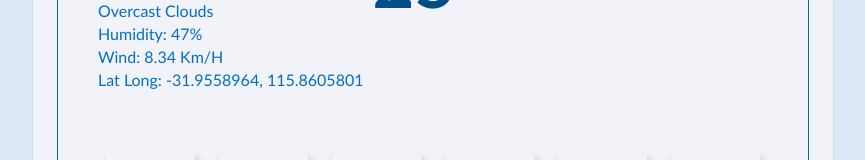
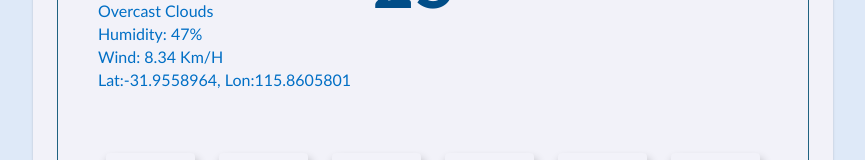
Before and after one commit to os-nath/clima-weather-app-sc-react, a React (Create React App) app: page / in a window 1280 px wide. Shown: the part 343-503 px from the top of the page, without its empty margins (207-1072 px from the left). Built offline with nearby package versions, Linux system fonts and the light colour scheme.

Commit message:
Tested different API calls

```diff
--- a/src/App.js
+++ b/src/App.js
@@ -8,7 +8,7 @@ import ClimaApp from "./ClimaApp.js";
 // import CssBaseline from "@mui/material/CssBaseline";
 
 function App() {
-// add Geolocation function to get Lat and Long
+// add Geolocation function to get Lat and Long and pass the props to ClimaApp instead of defaultCity
   return (
     <div className="App">
       <ClimaApp defaultCity="Perth" />
--- a/src/ClimaApp.js
+++ b/src/ClimaApp.js
@@ -2,7 +2,7 @@ import React, { useState } from "react";
 import { Button, Box, Grid, Card, CardContent, TextField } from "@mui/material";
 import SearchRoundedIcon from "@mui/icons-material/SearchRounded";
 import PlaceOutlinedIcon from "@mui/icons-material/PlaceOutlined";
-// import axios from "axios";
+import axios from "axios";
 import "./ClimaApp.css";
 import WeatherInfo from "./WeatherInfo";
 import WeatherForecast from "./WeatherForecast";
@@ -10,16 +10,12 @@ import WeatherForecast from "./WeatherForecast";
 export default function ClimaApp(props) {
   const [weatherData, setWeatherData] = useState({ ready: false });
   const [city, setCity] = useState(props.defaultCity);
+  const [forecastData, setForecastData] = useState({ ready: false });
 
   function handleResponse(response) {
-
     setWeatherData({
       ready: true,
-    coordinates:
-      "Lat Long: " +
-      response.data.coordinates.latitude +
-      ", " +
-      response.data.coordinates.longitude,
+      coordinates: response.data.coordinates,
       temperature: response.data.daily[0].temperature.day,
       humidity: response.data.daily[0].temperature.humidity,
       date: new Date(response.data.daily[0].time * 1000),
@@ -33,41 +29,49 @@ export default function ClimaApp(props) {
     });
   }
 
+  function handle1Response(response) {
+    setForecastData({
+      ready: true,
+      coordinates: response.data.coordinates,
+      temperature: response.data.daily[1].temperature.day,
+      humidity: response.data.daily[1].temperature.humidity,
+      date: new Date(response.data.daily[1].time * 1000),
+      description: response.data.daily[1].condition.description,
+      icon: response.data.daily[1].condition.icon,
+      icon_url: response.data.daily[1].condition.icon_url,
+      iconDescription: response.data.daily[1].condition.description,
+      wind: response.data.daily[1].wind.speed,
+      city: response.data.city,
+      country: response.data.country,
+    });
+  }
+
   function handleCityChange(event) {
-
     setCity(event.target.value);
   }
 
   function search() {
+    const apiKey = "c8ofb37351203d2abe70t35b1d4121da";
+    const units = "metric";
+    // var apiUrlForecast = `https://api.shecodes.io/weather/v1/forecast?query=${city}&key=${apiKey}&units=${units}`;
+    // axios.get(apiUrlForecast).then(handleResponse);
+
+    // console.log(response);
     // const apiKey = "c8ofb37351203d2abe70t35b1d4121da";
     // const units = "metric";
-    // const apiUrl = `https://api.shecodes.io/weather/v1/current?query=${city}&key=${apiKey}&units=${units}`;
-    // axios.get(apiUrl).then(handleResponse);
-    // const apiUrlForecast = `https://api.shecodes.io/weather/v1/forecast?query=${city}&key=${apiKey}`;
-    // axios.get(apiUrlForecast).then((resp) => console.log(resp));
-    // var jsondata = {
-    //   data: {
-    //     coordinates: { longitude: 35, latitude: 115 },
-    //     temperature: { current: 25, humidity: 25 },
-    //     // time: new Date(1669967252),
-    //     condition: {
-    //       description: "filler",
-    //       icon: "broken-clouds-day",
-    //       icon_url:
-    //         "http://shecodes-assets.s3.amazonaws.com/api/weather/icons/broken-clouds-day.png",
-    //       iconDescription: "its a picture",
-    //     },
-    //     // wind: { speed: 45 },
-    //     // city: city,
-    //     // country: "Aus",
-    //   },
-    // };
+    // var apiUrl = `https://api.shecodes.io/weather/v1/current?lon=${response.data.coordinates.longitude}&lat=${response.data.coordinates.latitude}&key=${apiKey}&units=${units}`;
+
+    // axios.get(apiUrl).then(handle1Response);
+
 
     var forecastdata = {
       data: {
         city: city,
         country: "Australia",
-        coordinates: { longitude: 115.8605801, latitude: -31.9558964 },
+        coordinates: {
+          longitude: 115.8605801,
+          latitude: -31.9558964,
+        },
         daily: [
           {
             condition: {
@@ -185,9 +189,8 @@ export default function ClimaApp(props) {
       },
     };
     handleResponse(forecastdata);
+
   }
-
-
 
   if (weatherData.ready) {
     return (
@@ -281,9 +284,9 @@ export default function ClimaApp(props) {
                 </Button>
               </Grid>
 
-              <WeatherInfo data={weatherData} searchfunction={search} />
+              <WeatherInfo data={weatherData} />
+              <WeatherForecast coordinates={weatherData.coordinates} />
             </Grid>
-            <WeatherForecast />
           </Box>
         </CardContent>
       </Card>
--- a/src/WeatherInfo.js
+++ b/src/WeatherInfo.js
@@ -6,10 +6,10 @@ import WeatherTemperature from "./WeatherTemperature";
 
 export default function WeatherInfo(props) {
   var data = props.data;
-  var search = props.searchfunction;
+
 
   if (!data.ready) {
-    search();
+
     return <Box>Please enter your city</Box>;
   } else {
     return (
@@ -26,7 +26,7 @@ export default function WeatherInfo(props) {
               <li>{data.description}</li>
               <li>Humidity: {data.humidity}%</li>
               <li>Wind: {data.wind} km/h</li>
-              <li>{data.coordinates}</li>
+              <li>Lat:{data.coordinates.latitude}, Lon:{data.coordinates.longitude}</li>
             </ul>
           </>
         </Grid>
```
Also changed, not shown: src/WeatherForecast.js (+6 -2 lines). Lines whose indentation alone changed are shown as unchanged.
